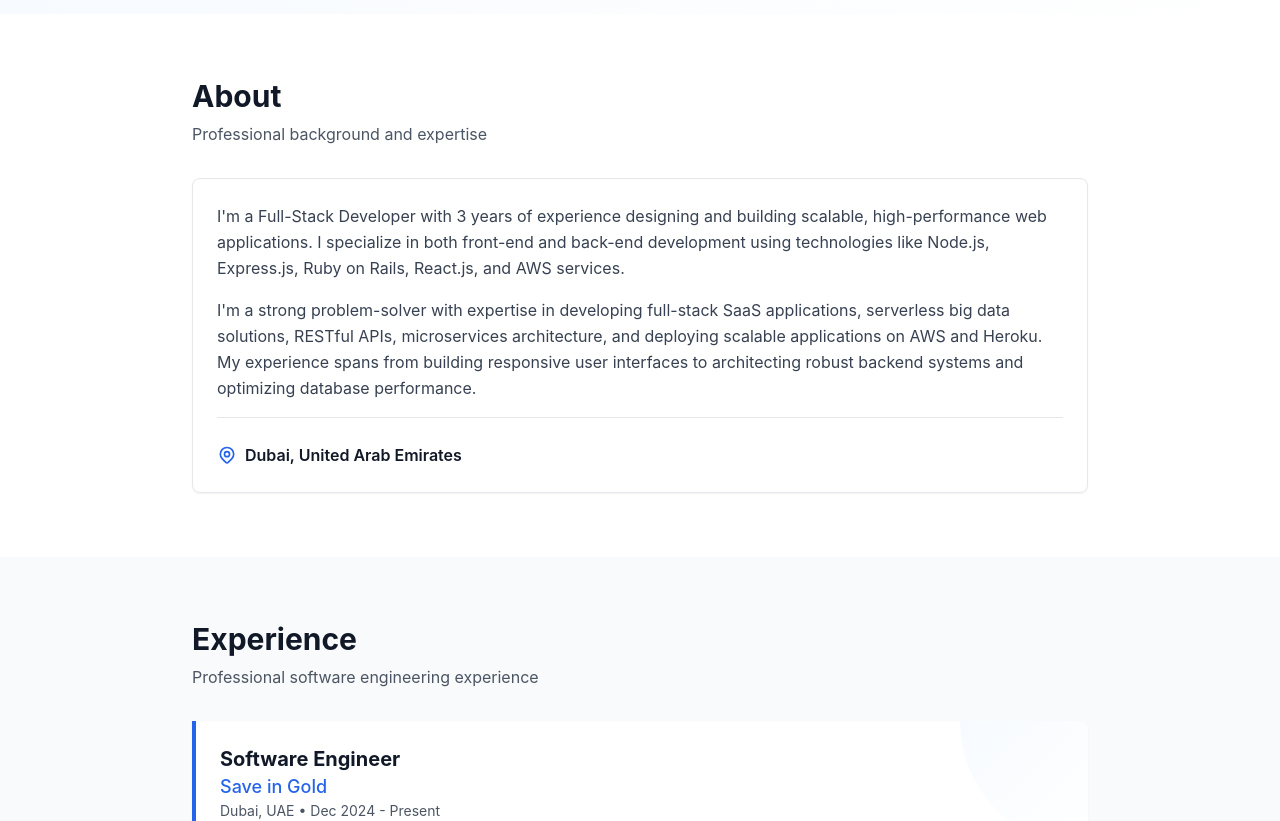
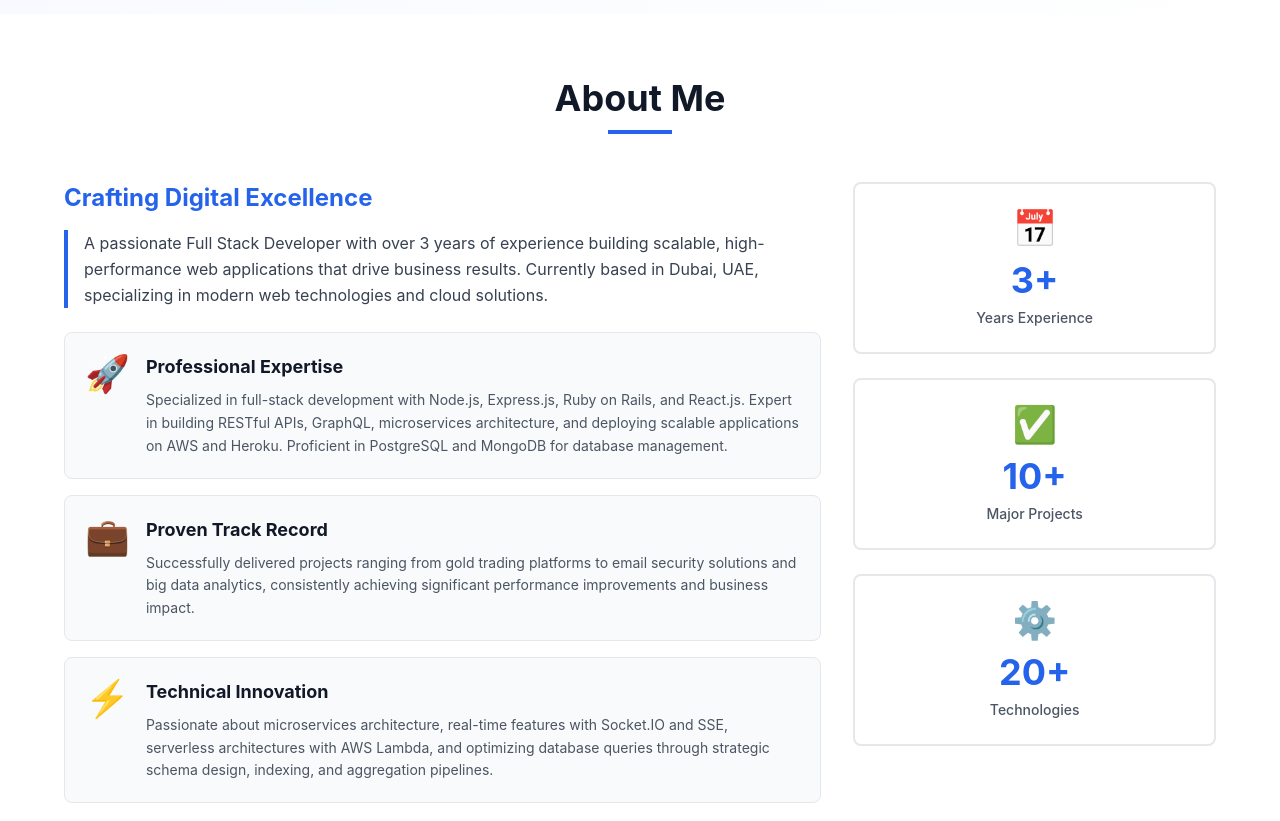
Before and after one commit to bilalshabbir31/portfolio, a React (Vite) app: page / in a window 1280 px wide. Shown: the part 600-1421 px from the top of the page. Built offline with nearby package versions, Linux system fonts and the light colour scheme.

Commit message:
complete profolio

```diff
--- a/components/About.jsx
+++ b/components/About.jsx
@@ -1,29 +1,80 @@
 const About = () => {
+  const features = [
+    {
+      icon: '🚀',
+      title: 'Professional Expertise',
+      description: 'Specialized in full-stack development with Node.js, Express.js, Ruby on Rails, and React.js. Expert in building RESTful APIs, GraphQL, microservices architecture, and deploying scalable applications on AWS and Heroku. Proficient in PostgreSQL and MongoDB for database management.',
+    },
+    {
+      icon: '💼',
+      title: 'Proven Track Record',
+      description: 'Successfully delivered projects ranging from gold trading platforms to email security solutions and big data analytics, consistently achieving significant performance improvements and business impact.',
+    },
+    {
+      icon: '⚡',
+      title: 'Technical Innovation',
+      description: 'Passionate about microservices architecture, real-time features with Socket.IO and SSE, serverless architectures with AWS Lambda, and optimizing database queries through strategic schema design, indexing, and aggregation pipelines.',
+    },
+  ];
+
+  const stats = [
+    { icon: '📅', value: '3+', label: 'Years Experience' },
+    { icon: '✅', value: '10+', label: 'Major Projects' },
+    { icon: '⚙️', value: '20+', label: 'Technologies' },
+  ];
+
   return (
     <section id="about" className="py-16 px-6 bg-white">
-      <div className="max-w-4xl mx-auto">
-        <h2 className="section-title">About</h2>
-        <p className="section-subtitle">Professional background and expertise</p>
+      <div className="max-w-6xl mx-auto">
+        <div className="text-center mb-12">
+          <h2 className="text-4xl font-bold text-gray-900 mb-3 fade-in">About Me</h2>
+          <div className="w-16 h-1 bg-blue-600 mx-auto slide-up"></div>
+        </div>
 
-        <div className="bg-white border border-gray-200 rounded-lg p-6 shadow-sm">
-          <div className="space-y-4 text-gray-700 leading-relaxed">
-            <p>
-              I'm a Full-Stack Developer with 3 years of experience designing and building scalable, high-performance web applications. I specialize in both front-end and back-end development using technologies like Node.js, Express.js, Ruby on Rails, React.js, and AWS services.
-            </p>
-
-            <p>
-              I'm a strong problem-solver with expertise in developing full-stack SaaS applications, serverless big data solutions, RESTful APIs, microservices architecture, and deploying scalable applications on AWS and Heroku. My experience spans from building responsive user interfaces to architecting robust backend systems and optimizing database performance.
-            </p>
-
-            <div className="pt-6 border-t border-gray-200 mt-6 flex items-center gap-2">
-              <svg className="w-5 h-5 text-blue-600" fill="none" stroke="currentColor" viewBox="0 0 24 24">
-                <path strokeLinecap="round" strokeLinejoin="round" strokeWidth="2" d="M17.657 16.657L13.414 20.9a1.998 1.998 0 01-2.827 0l-4.244-4.243a8 8 0 1111.314 0z" />
-                <path strokeLinecap="round" strokeLinejoin="round" strokeWidth="2" d="M15 11a3 3 0 11-6 0 3 3 0 016 0z" />
-              </svg>
-              <div>
-                <p className="text-gray-900 font-semibold">Dubai, United Arab Emirates</p>
+        <div className="grid lg:grid-cols-3 gap-8">
+          {/* Left Column - Features */}
+          <div className="lg:col-span-2 space-y-6">
+            {/* Main Intro */}
+            <div className="slide-up">
+              <h3 className="text-2xl font-bold text-blue-600 mb-4 slide-up stagger-1">Crafting Digital Excellence</h3>
+              <div className="border-l-4 border-blue-600 pl-4 mb-6 slide-up stagger-2">
+                <p className="text-gray-700 leading-relaxed">
+                  A passionate Full Stack Developer with over 3 years of experience building scalable, high-performance web applications that drive business results. Currently based in Dubai, UAE, specializing in modern web technologies and cloud solutions.
+                </p>
               </div>
             </div>
+
+            {/* Feature Cards */}
+            <div className="space-y-4">
+              {features.map((feature, index) => (
+                <div
+                  key={index}
+                  className={`bg-gray-50 border border-gray-200 rounded-lg p-5 hover:shadow-lg hover:scale-[1.02] transition-all duration-300 slide-up stagger-${index + 1}`}
+                >
+                  <div className="flex items-start gap-4">
+                    <div className="text-4xl">{feature.icon}</div>
+                    <div>
+                      <h4 className="text-lg font-bold text-gray-900 mb-2">{feature.title}</h4>
+                      <p className="text-gray-600 text-sm leading-relaxed">{feature.description}</p>
+                    </div>
+                  </div>
+                </div>
+              ))}
+            </div>
+          </div>
+
+          {/* Right Column - Stats */}
+          <div className="space-y-6">
+            {stats.map((stat, index) => (
+              <div
+                key={index}
+                className={`bg-white border-2 border-gray-200 rounded-lg p-6 text-center hover:border-blue-600 hover:scale-105 transition-all duration-300 slide-up stagger-${index + 2}`}
+              >
+                <div className="text-4xl mb-3">{stat.icon}</div>
+                <div className="text-4xl font-bold text-blue-600 mb-2">{stat.value}</div>
+                <div className="text-gray-600 text-sm font-medium">{stat.label}</div>
+              </div>
+            ))}
           </div>
         </div>
       </div>
```
